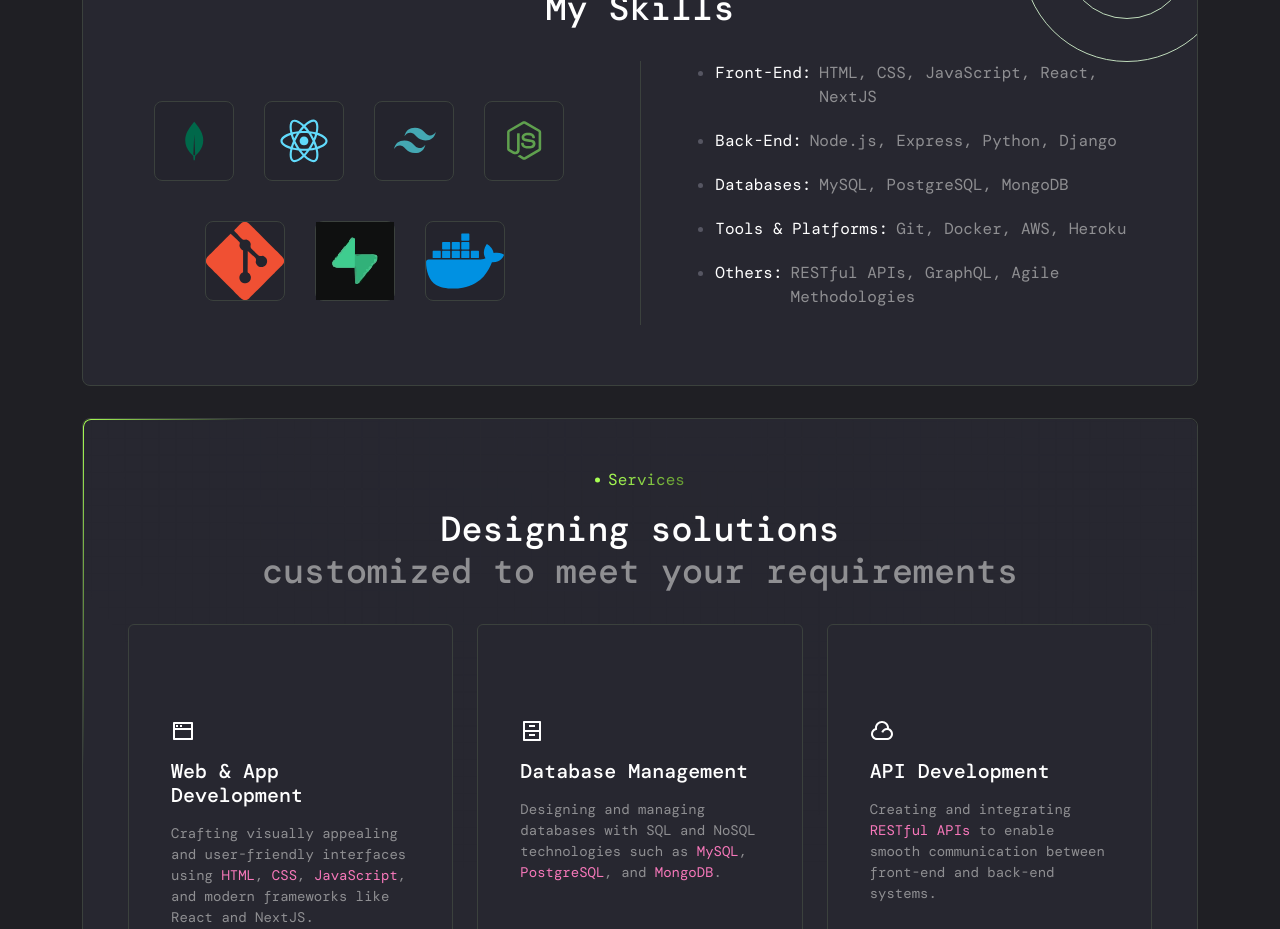
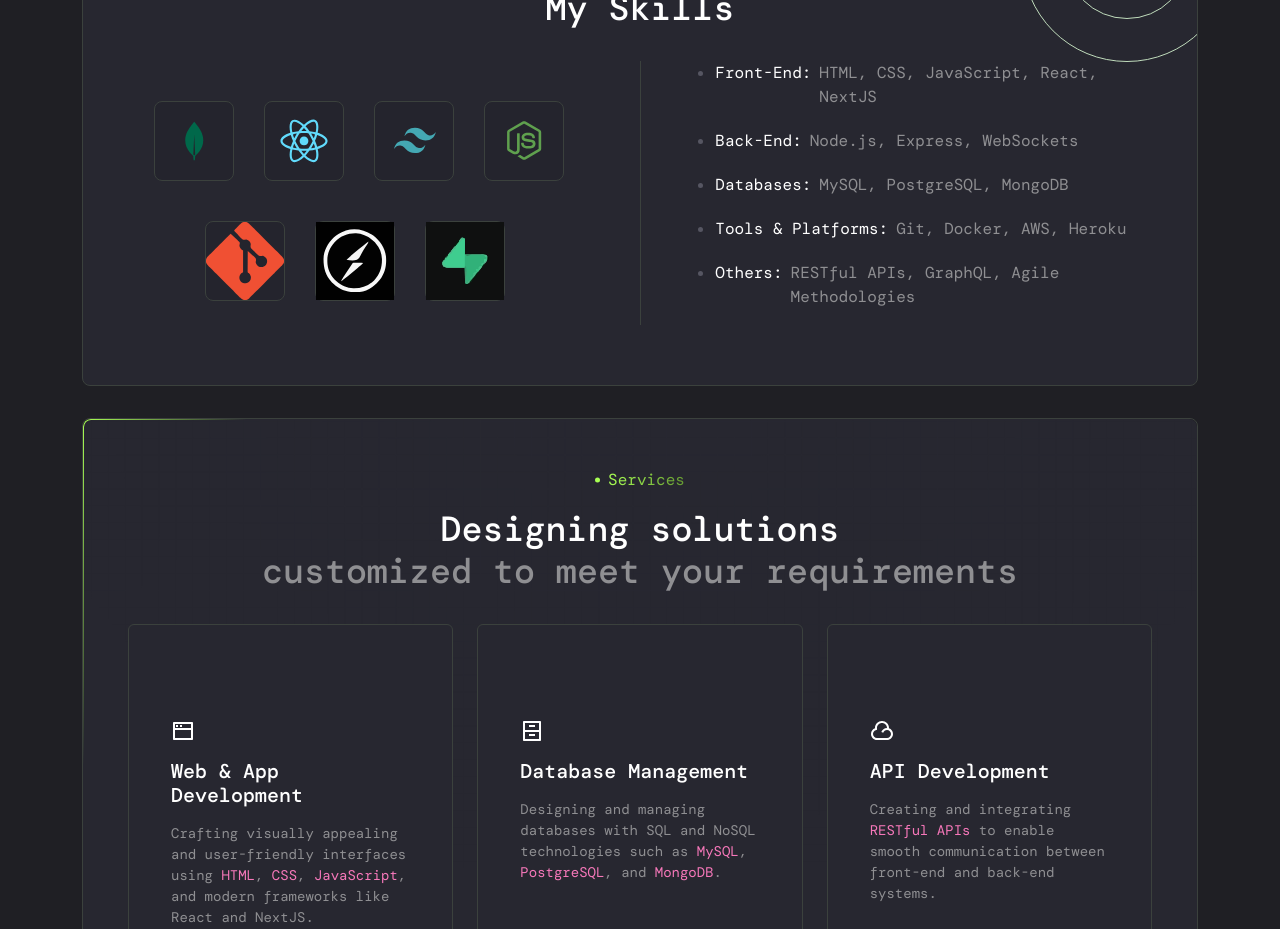
Before and after one commit to hafizhamza-123/Hamza.dev.Portfolio, a Next.js app: page / in a window 1280 px wide. Shown: the part 2960-3889 px from the top of the page. Built offline with nearby package versions, Linux system fonts and the light colour scheme; no server answers; a web font is replaced by a local one.

Commit message:
Skills updated

```diff
--- a/components/sections/Contact2.tsx
+++ b/components/sections/Contact2.tsx
@@ -111,14 +111,6 @@ export default function Contact2({ status }: Contact2Props) {
 
 	return (
 		<>
-			{turnstileSiteKey && (
-				<Script
-					src="https://challenges.cloudflare.com/turnstile/v0/api.js"
-					async
-					defer
-					strategy="afterInteractive"
-				/>
-			)}
 			<section id="contact" className="section-contact-2 position-relative pt-5 pb-60 overflow-hidden">
 				<div className="container position-relative z-1">
 					<div className="row align-items-center">
@@ -156,7 +148,7 @@ export default function Contact2({ status }: Contact2Props) {
 													aria-label="phone"
 													autoComplete="tel"
 													inputMode="numeric"
-													pattern="\+?[1-9]\d{7,14}"
+													pattern="\+?[0-9]\d{7,14}"
 													title="Use global format: optional +, then 8 to 15 digits."
 													maxLength={16}
 												/>
--- a/components/sections/Skills2.tsx
+++ b/components/sections/Skills2.tsx
@@ -64,6 +64,7 @@ export default function Skills2() {
 																</Link>
 																<span className="tool-tip">Tailwind</span>
 															</li>
+
 														</ul>
 													</Marquee>
 												</div>
@@ -75,7 +76,7 @@ export default function Skills2() {
 																<Link href="#" className="brand-logo icon_80 icon-shape rounded-3">
 																	<img src="assets/imgs/home-page-2/hero-1/supabasejpeg.svg" alt="brand" />
 																</Link>
-																<span className="tool-tip">Github</span>
+																<span className="tool-tip">Supabase</span>
 															</li>
 															<li className="carouselTicker__item mt-6">
 																<Link href="#" className="brand-logo icon_80 icon-shape rounded-3">
@@ -87,13 +88,19 @@ export default function Skills2() {
 																<Link href="#" className="brand-logo icon_80 icon-shape rounded-3">
 																	<img src="assets/imgs/home-page-2/hero-1/icon-11.svg" alt="brand" />
 																</Link>
-																<span className="tool-tip">Git</span>
+																<span className="tool-tip">Github</span>
 															</li>
 															<li className="carouselTicker__item mt-6">
 																<Link href="#" className="brand-logo icon_80 icon-shape rounded-3">
 																	<img src="assets/imgs/home-page-2/hero-1/Git-Icon-1788C.svg" alt="brand" />
 																</Link>
-																<span className="tool-tip">Tailwind</span>
+																<span className="tool-tip">Git</span>
+															</li>
+															<li className="carouselTicker__item mt-6">
+																<Link href="#" className="brand-logo icon_80 icon-shape rounded-3">
+																	<img src="assets/imgs/home-page-2/hero-1/socketio.svg" alt="brand" />
+																</Link>
+																<span className="tool-tip">Socket.IO</span>
 															</li>
 														</ul>
 													</Marquee>
@@ -114,7 +121,7 @@ export default function Skills2() {
 															<li className="mb-3">
 																<div className="d-flex flex-column flex-md-row gap-2">
 																	<p className="text-dark text-nowrap mb-0">Back-End:</p>
-																	<span className="text-300">Node.js, Express, Python, Django</span>
+																	<span className="text-300">Node.js, Express, WebSockets</span>
 																</div>
 															</li>
 															<li className="mb-3">
```
Also changed, not shown: public/assets/imgs/home-page-2/hero-1/socket-io-svgrepo-com.svg (added), public/assets/imgs/home-page-2/hero-1/socketio.svg (added).
